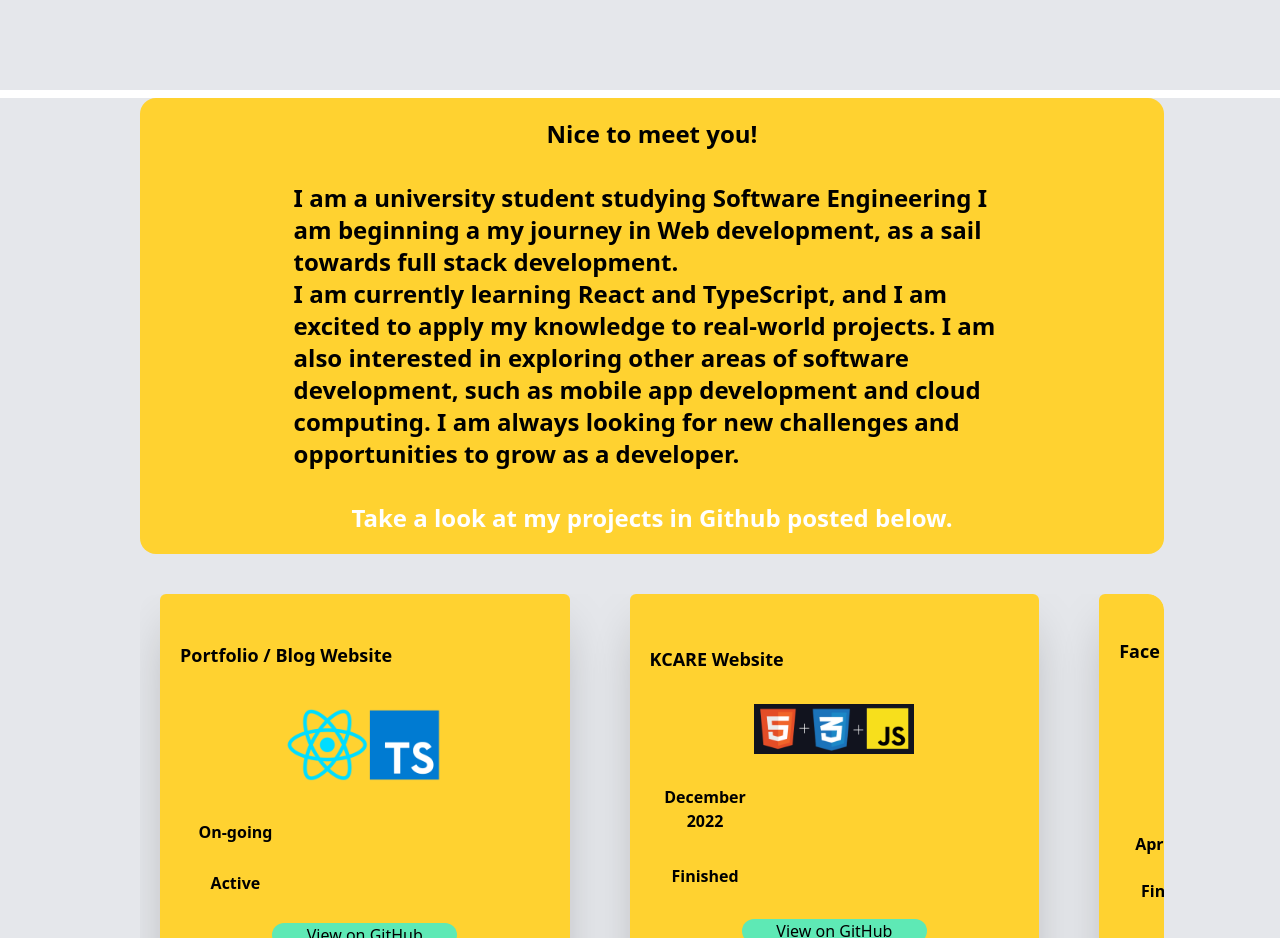
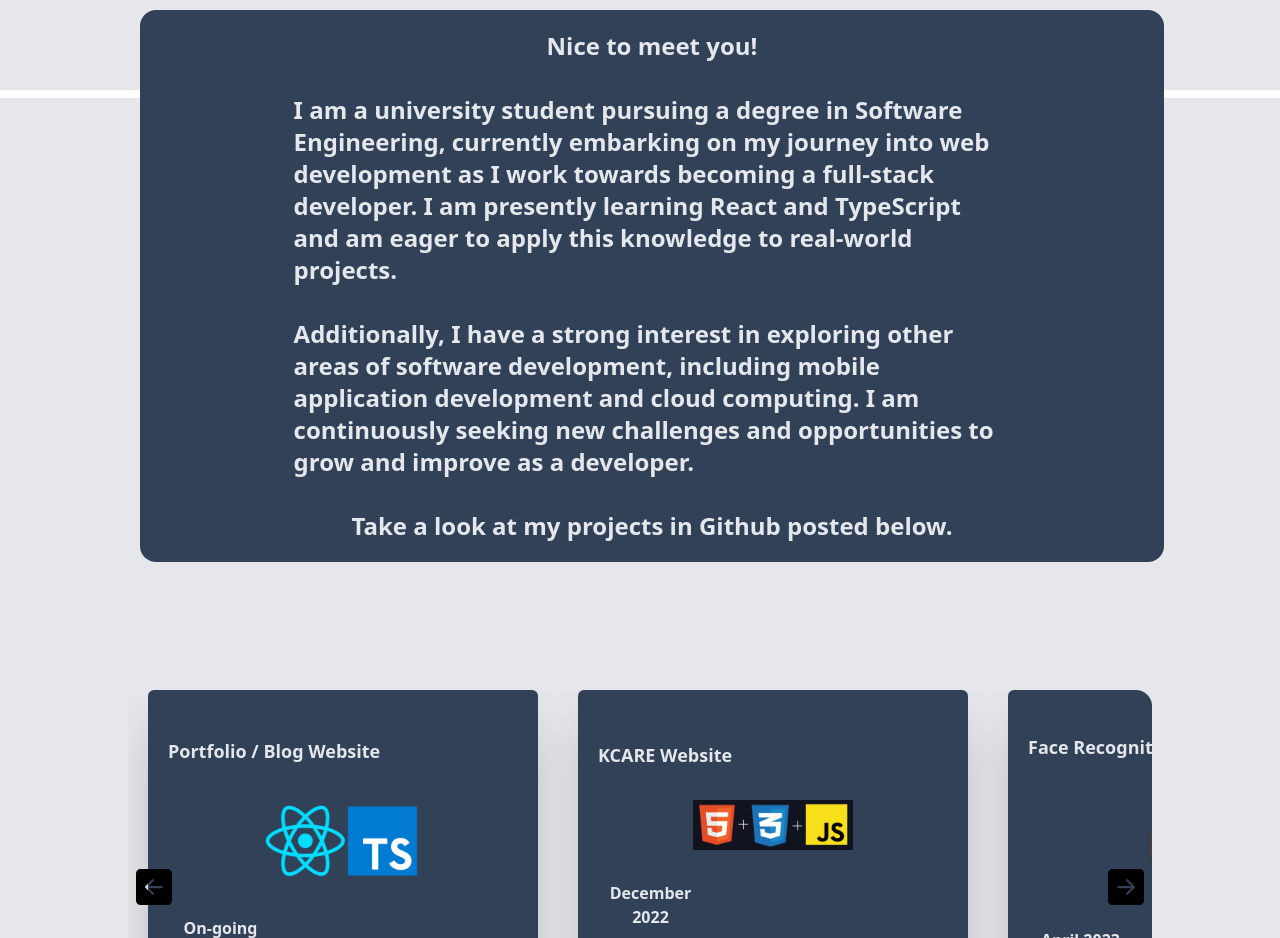
Before and after one commit to kevenjq/Kevens_website, a React (Vite) app: page / in a window 1280 px wide. Shown: the part 774-1712 px from the top of the page. Built offline with nearby package versions, Linux system fonts and the light colour scheme.

Commit message:
change design plus arrows

```diff
--- a/index.html
+++ b/index.html
@@ -4,6 +4,7 @@
   <head>
     <meta charset="UTF-8" />
     <link rel="icon" type="image/keven_logo.svg" href="/keven_logo.svg" />
+
 
     <meta name="viewport" content="width=device-width, initial-scale=1.0, maximum-scale=1.0, user-scalable=no">
 
--- a/package.json
+++ b/package.json
@@ -11,6 +11,7 @@
   },
   "dependencies": {
     "@tailwindcss/vite": "^4.1.5",
+    "lenis": "^1.3.3",
     "react": "^19.0.0",
     "react-dom": "^19.0.0",
     "react-router-dom": "^7.5.3",
--- a/src/App.tsx
+++ b/src/App.tsx
@@ -1,7 +1,7 @@
 import { BrowserRouter as Router, Routes, Route } from "react-router-dom";
 import "./App.css";
 import HomePage from "./pages/HomePage";
-import StudyPage from "./pages/StudyPage";
+import AboutPage from "./pages/AboutPage";
 import ContactPage from "./pages/ContactPage";
 import BlogPage from "./pages/BlogPage";
 import Gem from "./pages/Gem";
@@ -11,9 +11,10 @@ function App() {
     <Router>
       <Routes>
         <Route path="/" element={<HomePage />} />
-        <Route path="/educationme " element={<StudyPage />} />
+        <Route path="/About" element={<AboutPage />} />
         <Route path="/Contact" element={<ContactPage />} />
-        <Route path="/BlogPost" element={<BlogPage />} />
+        <Route path="/Posts" element={<BlogPage />} />
+
         <Route path="/hidden@goofy->you" element={<Gem />} />
       </Routes>
     </Router>
--- a/src/components/Navbar.tsx
+++ b/src/components/Navbar.tsx
@@ -3,7 +3,7 @@ import LOGO from "../assets/keven_logo.svg";
 
 const Navbar = () => {
   return (
-    <div className="fixed flex flex-col w-screen h-18 top-0 justify-center z-50 outline-2 hover:outline-cyan-400 outline-transparent">
+    <div className="fixed flex flex-col w-screen h-18 top-0 justify-center z-50 outline-2 hover:outline-cyan-400 outline-transparent shadow-lg">
       <nav className="w-full flex flex-row h-25 bg-gray-900 justify-between items-center">
         <div className="px-2 w-fit h-fit flex justify-center items-center">
           <img src={LOGO} className="mx-5 w-[99px] hover:-rotate-10" />
--- a/src/components/boxCard.tsx
+++ b/src/components/boxCard.tsx
@@ -16,18 +16,18 @@ const BoxCard: React.FC<BoxCardProps> = ({
   githubURL,
 }) => {
   return (
-    <div className="flex flex-col justify-evenly overflow-hidden mx-5 my-10 lg:my-0 items-start shrink-0 rounded-md p-5 bg-amber-300 w-[90%] h-[300px] lg:w-[40%] lg:h-[400px] shadow-2xl snap-center ">
+    <div className="group flex flex-col justify-evenly text-gray-200 overflow-hidden mx-5 my-10 lg:my-0 items-start shrink-0 rounded-md p-5 bg-slate-700 w-[90%] max-w-[390px] h-[300px] lg:w-[40%] lg:h-[400px] shadow-2xl snap-center duration-150 hover:bg-amber-300 hover:text-black">
       <h4 className="text-lg font-semibold">{title}</h4>
       <img src={image} alt={title} className="max-w-40 max-h-30 mx-auto" />
 
       <p className="font-semibold w-[30%] text-center">{date}</p>
-      <p className="font-semibold w-[30%] text-center">{`${
+      <p className="font-semibold w-[30%] text-center text-black bg-emerald-300 rounded-2xl ">{`${
         active ? "Active" : "Finished"
       }`}</p>
       <a
         href={githubURL}
         target="_blank"
-        className="z-40 mx-auto text-center bg-emerald-300 rounded-4xl w-[50%]"
+        className=" mx-auto text-black text-center bg-emerald-300 rounded-4xl w-[50%]"
       >
         View on GitHub
       </a>
--- a/src/components/testsAnything.tsx
+++ b/src/components/testsAnything.tsx
@@ -0,0 +1,19 @@
+import { ReactLenis, useLenis } from "lenis/react";
+
+function App() {
+  const lenis = useLenis(({ scroll }) => {
+    // called every scroll
+  });
+
+  return (
+    <ReactLenis root>
+      {
+        <div>
+          <h1>testing lenis</h1>
+        </div>
+      }
+    </ReactLenis>
+  );
+}
+
+export default App;
--- /dev/null
+++ b/src/pages/AboutPage.tsx
@@ -0,0 +1,34 @@
+import Navbar from "../components/Navbar";
+
+const AboutMe = () => {
+  return (
+    <div className="min-h-screen bg-gray-200 flex flex-col justify-center items-center px-4">
+      <Navbar />
+
+      <div className="w-full max-w-4xl border-t-4 border-black mb-12" />
+
+      <div className="flex flex-col md:flex-row items-start justify-between w-full max-w-4xl">
+
+        <div className="text-left text-lg font-medium mb-8 md:mb-0 md:mr-8 md:w-1/3">
+          <p>Question one e.x.</p>
+          <p>A little about me</p>
+        </div>
+
+        <div className="text-center md:text-left text-base font-normal md:w-2/3">
+          <p>
+            I am a 20 year old student living in Berlin, I love traveling since
+            I was one year old. I have been gifted with an amazing family where
+            we have travelled to many countries. I grew up in China for most of
+            my life, finished high school and A levels in London and now I am
+            pursuing my bachelors in Berlin, Germany.
+          </p>
+        </div>
+      </div>
+
+
+      <div className="w-full max-w-4xl border-b-4 border-black mt-12" />
+    </div>
+  );
+};
+
+export default AboutMe;
--- a/src/pages/HomePage.tsx
+++ b/src/pages/HomePage.tsx
@@ -7,13 +7,26 @@ import Javaimg from "../assets/image.png";
 import reacttsx from "../assets/image copy.png";
 
 const HomePage = () => {
+  const scrollByAmount = (amount: number) => {
+    const container = document.querySelector(
+      ".scrollable-container"
+    ) as HTMLElement;
+    if (container) {
+      container.scrollBy({
+        top: amount, // vertical
+        left: 0, // set to amount if horizontal scroll
+        behavior: "smooth",
+      });
+    }
+  };
+
   return (
     <>
       <Navbar />
 
       <div className="fixed flex flow-col p-2 justify-between items-center bottom-5 left-5 w-fit h-auto z-10">
         <ul className="flex flex-col gap-5 justify-center items-center">
-          <li className="duration-500 hover:text-cyan-600">
+          <li className="duration-300 hover:text-cyan-600">
             <a
               href="https://www.canva.com/design/DAGnbV_AWvY/6Aao7IgAZe4xadbCND-8kA/edit?utm_content=DAGnbV_AWvY&utm_campaign=designshare&utm_medium=link2&utm_source=sharebutton"
               target="_blank"
@@ -21,7 +34,7 @@ const HomePage = () => {
               {CVsvg()}
             </a>
           </li>
-          <li className="duration-500 ease-in-out hover:text-cyan-600">
+          <li className="duration-300 ease-in-out hover:text-cyan-600">
             <a
               href="https://www.instagram.com/jaffet_qc/?utm_source=ig_web_button_share_sheet"
               target="_blank"
@@ -30,12 +43,12 @@ const HomePage = () => {
             </a>
           </li>
 
-          <li className="duration-500 hover:text-cyan-600">
+          <li className="duration-300 hover:text-cyan-600">
             <a href="https://www.linkedin.com/in/kevenquevedo" target="_blank">
               {linkedInsvg()}
             </a>
           </li>
-          <li className="duration-500 hover:text-cyan-600">
+          <li className="duration-300 hover:text-cyan-600">
             <a href="https://github.com/kevenjq" target="_blank">
               {githubsvg()}
             </a>
@@ -62,33 +75,37 @@ const HomePage = () => {
       </div>
 
       <div className="w-screen h-fit bg-gray-200 flex flex-col justify-start items-center border-t-white border-t-8">
-        <div className="relative flex flex-row items-center justify-center w-[80%] outline-2 hover:outline-white outline-transparent translate-x-3 h-[390px] md:h-[320px] py-20 lg:py-5 bg-amber-300 rounded-2xl mx-auto lg:w-[80%] lg:h-[70%] ">
-          <h3 className="text-[12px] font-semibold text-left w-[70%] sm:text-1xl lg:text-2xl ">
+        <div className="relative flex flex-row items-center justify-center w-[80%] mt-10 lg:mt-0 outline-2 hover:outline-white outline-transparent translate-x-3 h-[390px] md:h-[320px] py-20 lg:py-5 bg-slate-700 lg:-translate-y-22 rounded-2xl mx-auto lg:w-[80%] lg:h-[70%] ">
+          <h3 className="text-[10px] font-semibold text-left w-[70%] sm:text-1xl lg:text-2xl text-gray-200">
             <span className="text-center block">Nice to meet you!</span>
-            <br />I am a university student studying Software Engineering I am
-            beginning a my journey in Web development, as a sail towards full
-            stack development.
-            <br />I am currently learning React and TypeScript, and I am excited
-            to apply my knowledge to real-world projects. I am also interested
-            in exploring other areas of software development, such as mobile app
-            development and cloud computing. I am always looking for new
-            challenges and opportunities to grow as a developer.
+            <br />I am a university student pursuing a degree in Software
+            Engineering, currently embarking on my journey into web development
+            as I work towards becoming a full-stack developer. I am presently
+            learning React and TypeScript and am eager to apply this knowledge
+            to real-world projects. <br />
+            <br />
+            Additionally, I have a strong interest in exploring other areas of
+            software development, including mobile application development and
+            cloud computing. I am continuously seeking new challenges and
+            opportunities to grow and improve as a developer.
             <br />
             <br />
-            <span className="text-white text-center block">
+            <span className="text-gray-200 text-center block">
               Take a look at my projects in Github posted below.
             </span>
           </h3>
         </div>
 
-        <div className=" h-[350px] w-[80%]  lg:h-[80%] lg:w-[80%] overflow-hidden outline-2 hover:outline-white outline-transparent rounded-2xl translate-x-3 my-10 overflow-y-scroll ">
-          <div className="flex justify-start items-center flex-col lg:flex-row rounded-2xl  lg:overflow-x-scroll snap-x gap-5 lg:w-full lg:h-full">
+        <div className="relative w-[80%] h-[350px] lg:h-[80%] my-10 ">
+          {/* Scrollable content */}
+          <div className="flex justify-center h-full w-full overflow-y-scroll lg:overflow-x-scroll rounded-2xl outline-2 hover:outline-white outline-transparent">
+            <div className="flex lg:flex-row flex-col items-center justify-start w-full h-full snap-x ">
               <BoxCard
                 title="Portfolio / Blog Website"
                 image={reacttsx}
                 date="On-going"
                 active={true}
-              githubURL="https://github.com/kevenjq"
+                githubURL="https://github.com/kevenjq/Kevens_website"
               />
               <BoxCard
                 title="KCARE Website"
@@ -118,6 +135,34 @@ const HomePage = () => {
                 active={false}
                 githubURL="https://github.com/kevenjq/Face-Recognition.git"
               />
+            </div>
+          </div>
+
+          {/* Arrows Inside the Relative Container */}
+          {/* Top Arrow (Mobile) */}
+          <div className="absolute top-2 left-1/2 -translate-x-1/2 transform lg:hidden z-10">
+            <button className="-rotate-90" onClick={() => scrollByAmount(-100)}>
+              {arrowsvg()}
+            </button>
+          </div>
+
+          {/* Bottom Arrow (Mobile) */}
+          <div className="absolute bottom-2 left-1/2 -translate-x-1/2 transform lg:hidden z-10">
+            <button className="rotate-90" onClick={() => scrollByAmount(100)}>
+              {arrowsvg()}
+            </button>
+          </div>
+
+          {/* Left Arrow (Desktop) */}
+          <div className="absolute left-2 top-1/2 -translate-y-1/2 transform hidden lg:block z-10">
+            <button className="rotate-180" onClick={() => scrollByAmount(-100)}>
+              {arrowsvg()}
+            </button>
+          </div>
+
+          {/* Right Arrow (Desktop) */}
+          <div className="absolute right-2 top-1/2 -translate-y-1/2 transform hidden lg:block z-10">
+            <button onClick={() => scrollByAmount(100)}>{arrowsvg()}</button>
           </div>
         </div>
       </div>
@@ -219,3 +264,18 @@ const CVsvg = () => {
     </svg>
   );
 };
+
+const arrowsvg = () => {
+  return (
+    <svg
+      xmlns="http://www.w3.org/2000/svg"
+      width="36"
+      height="36"
+      fill="currentColor"
+      className="bi bi-arrow-right-square-fill"
+      viewBox="0 0 16 16"
+    >
+      <path d="M0 14a2 2 0 0 0 2 2h12a2 2 0 0 0 2-2V2a2 2 0 0 0-2-2H2a2 2 0 0 0-2 2zm4.5-6.5h5.793L8.146 5.354a.5.5 0 1 1 .708-.708l3 3a.5.5 0 0 1 0 .708l-3 3a.5.5 0 0 1-.708-.708L10.293 8.5H4.5a.5.5 0 0 1 0-1" />
+    </svg>
+  );
+};
--- a/src/pages/StudyPage.tsx
+++ /dev/null
@@ -1,5 +0,0 @@
-const StudyPage = () => {
-  return <div>StudyPage</div>;
-};
-
-export default StudyPage;
```
Also changed, not shown: 1 other file (tests, documents, lock files or other folders). Lines whose indentation alone changed are shown as unchanged.
